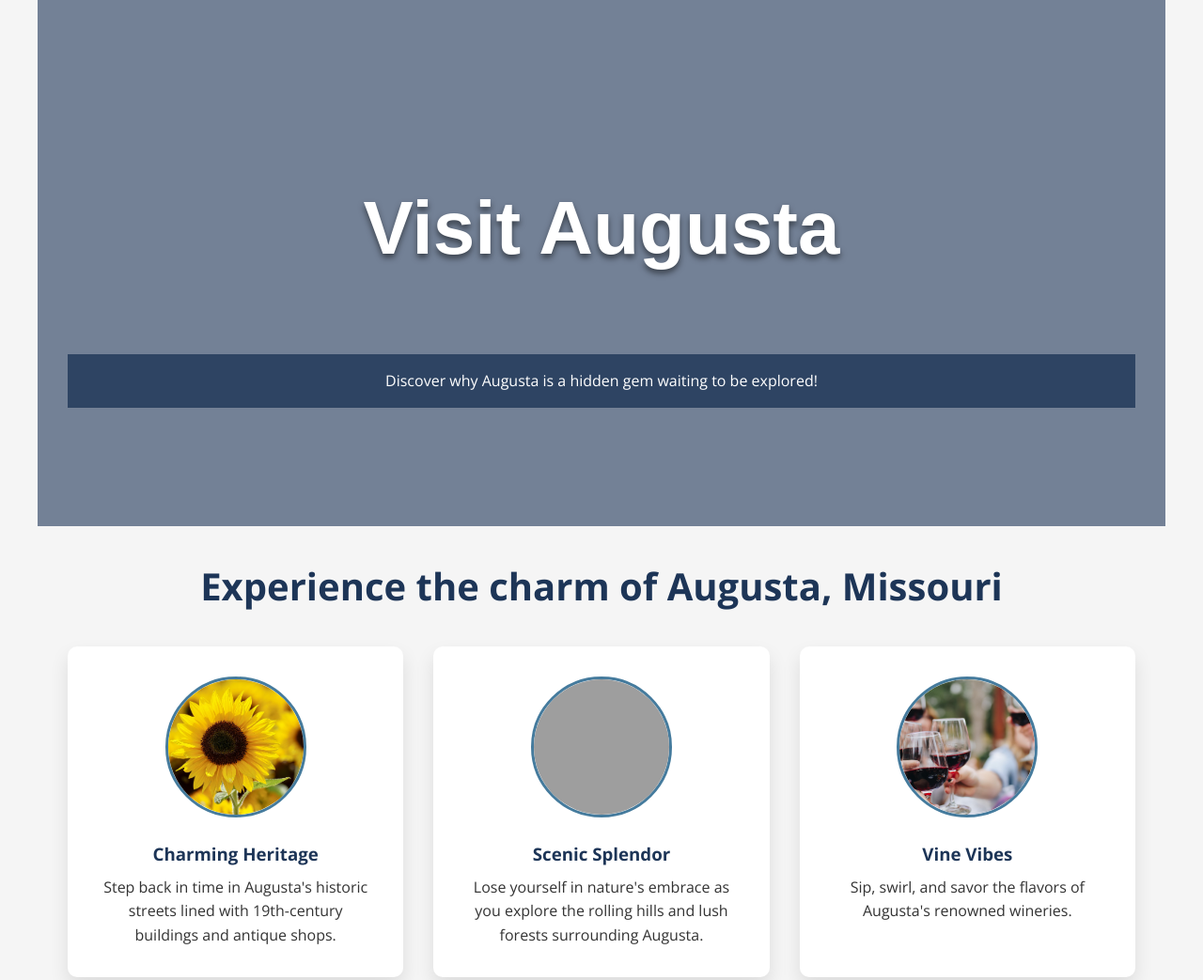
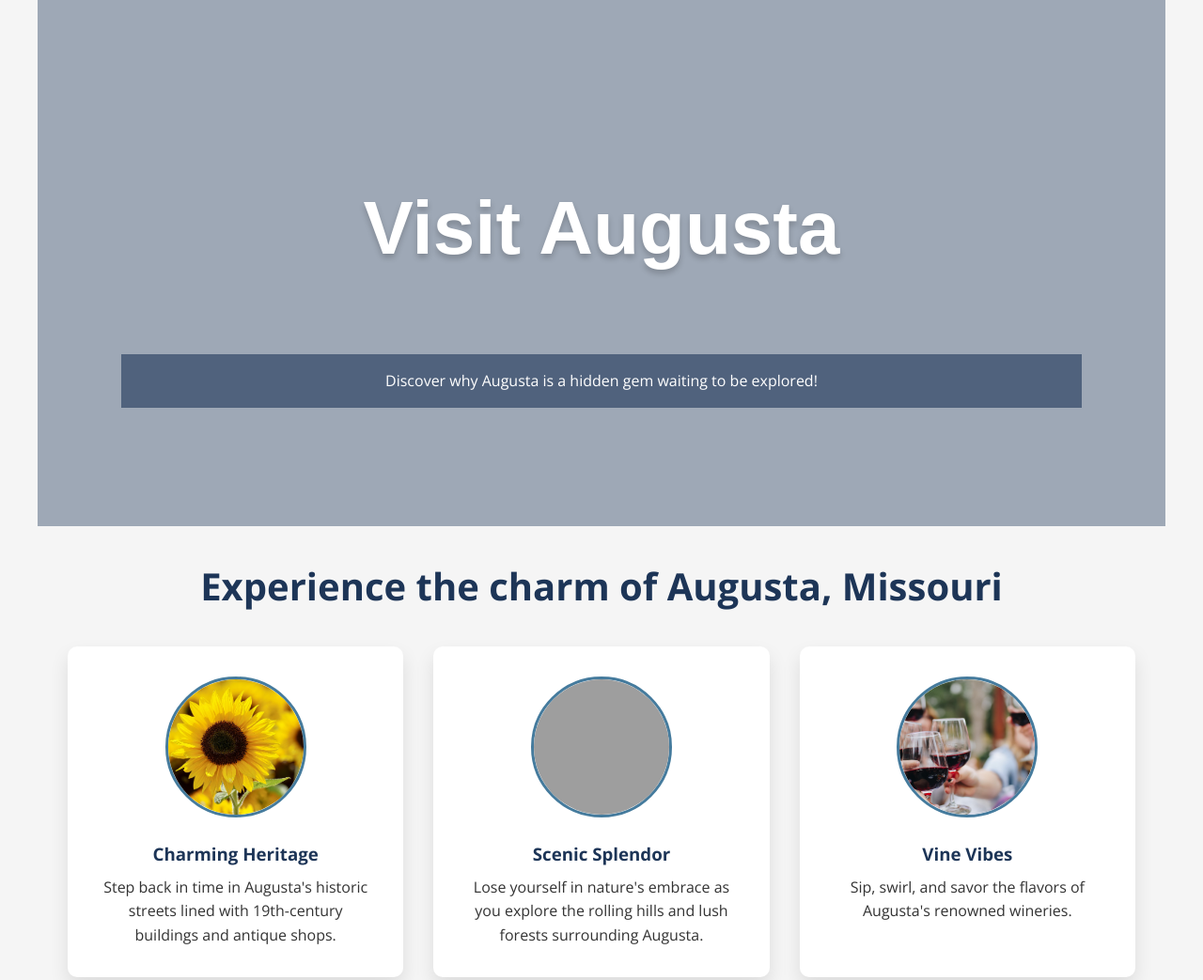
Before and after one commit to pnations/Landing-Page, a website built with Vite: page index.html in a window 1280 px wide. Shown: the top 1043 px of the page at 94% size. Built offline with nearby package versions, Linux system fonts and the light colour scheme; grey boxes are pictures that could not be loaded; files whose address does not match are found by name; a web font is replaced by a local one.

Commit message:
updated files

```diff
--- a/styles.css
+++ b/styles.css
@@ -56,7 +56,7 @@ header::before {
     left: 0;
     width: 100%;
     height: 100%;
-    background: rgba(29, 53, 87, 0.6);
+    background: rgba(29, 53, 87, 0.4);
     z-index: 1;
 }
 
@@ -66,13 +66,13 @@ header::before {
     font-weight: 600;
     position: relative;
     z-index: 2;
-    text-shadow: 0 4px 6px rgba(0, 0, 0, 0.5);
+    text-shadow: 0 4px 6px rgba(0, 0, 0, 0.2);
 }
 
 
 .header-body {
-    width: 100%;
-    background-color: rgba(29, 53, 87, 0.8);
+    width: 90%;
+    background-color: rgba(29, 53, 87, 0.6);
     padding: var(--spacing-medium);
     margin-top: var(--spacing-medium);
     text-align: center;
@@ -109,7 +109,6 @@ header::before {
 }
 
 .activity-card:hover {
-    transform: translateY(-10px);
     box-shadow: 0 15px 30px rgba(0, 0, 0, 0.15);
 }
 
@@ -124,7 +123,6 @@ header::before {
 }
 
 .activity-card:hover .activity-images {
-    transform: scale(1.05);
 }
 
 .activity-card h3 {
```
